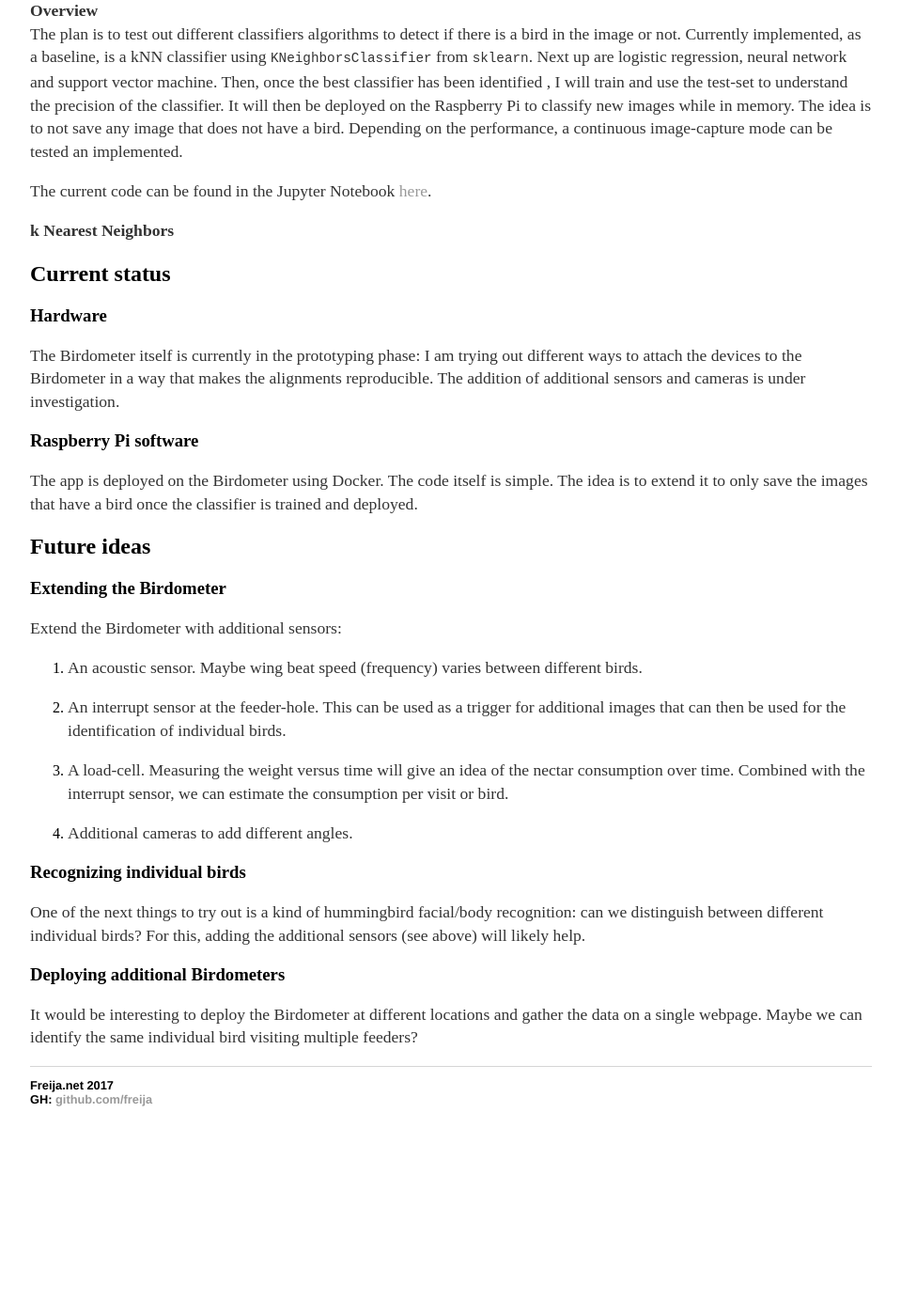
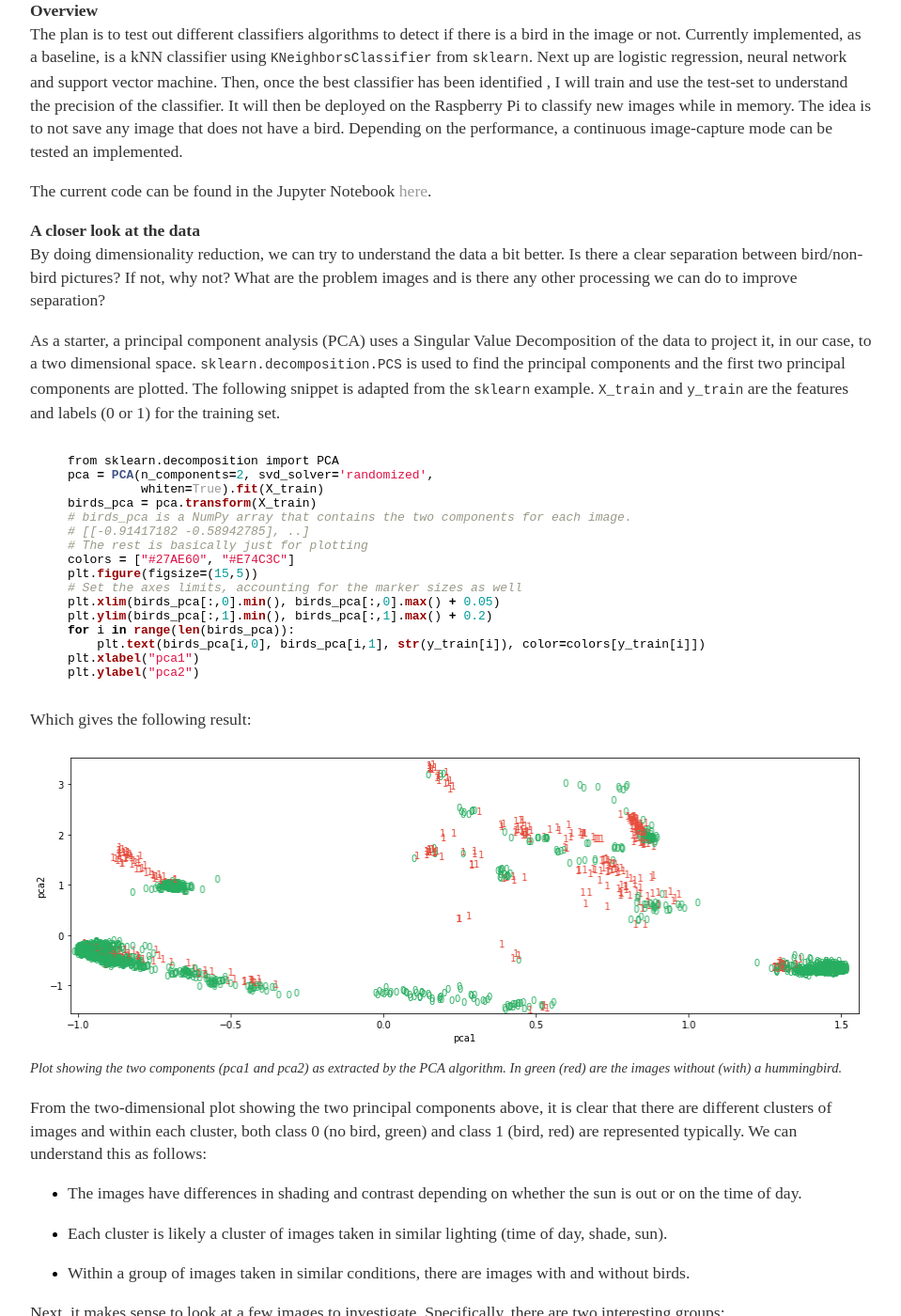
Before and after one commit to Freija/freija.github.io, a Jekyll site: the page built from _projects/2017-10-21_birdometer.md, in a window 1280 px wide and 1400 px high, scrolled down 5448 px. Shown: the whole window at 94% size, without its empty margins (160-1119 px from the left). Built offline with Jekyll 4.4.1, drawn with Linux system fonts in a browser that asks for light colours; before the commit the page ends 6685 px from its top, so only the background shows below that; some of the changed text lies outside the part shown.

Commit message:
birdometer project: add pca discussion

````diff
--- a/_projects/2017-10-21_birdometer.md
+++ b/_projects/2017-10-21_birdometer.md
@@ -153,7 +154,55 @@ Then, once the best classifier has been identified , I will train and use the te
 
 The current code can be found in the Jupyter Notebook [here](https://github.com/Freija/birdometer-ml/blob/master/code/Birdometer.ipynb).
 
-**k Nearest Neighbors**<br>
+**A closer look at the data**<br>
+By doing dimensionality reduction, we can try to understand the data a bit better. Is there a clear separation between bird/non-bird pictures? If not, why not? What are the problem images and is there any other processing we can do to improve separation?
+
+As a starter, a principal component analysis (PCA) uses a Singular Value Decomposition of the data to project it, in our case, to a two dimensional space. ```sklearn.decomposition.PCS``` is used to find the principal components and the first two principal components are plotted. The following snippet is adapted from the ```sklearn``` example. ```X_train``` and ```y_train``` are the features and labels (0 or 1) for the training set.
+
+{% highlight python %}
+from sklearn.decomposition import PCA
+pca = PCA(n_components=2, svd_solver='randomized',
+          whiten=True).fit(X_train)
+birds_pca = pca.transform(X_train)
+# birds_pca is a NumPy array that contains the two components for each image.
+# [[-0.91417182 -0.58942785], ..]
+# The rest is basically just for plotting
+colors = ["#27AE60", "#E74C3C"]
+plt.figure(figsize=(15,5))
+# Set the axes limits, accounting for the marker sizes as well
+plt.xlim(birds_pca[:,0].min(), birds_pca[:,0].max() + 0.05)
+plt.ylim(birds_pca[:,1].min(), birds_pca[:,1].max() + 0.2)
+for i in range(len(birds_pca)):
+    plt.text(birds_pca[i,0], birds_pca[i,1], str(y_train[i]), color=colors[y_train[i]])
+plt.xlabel("pca1")
+plt.ylabel("pca2")
+{% endhighlight %}
+Which gives the following result:
+<p>
+<img src="{{ site.baseurl }}/images/birdometer/pca.png" alt="preprocessed" style=" width: 99.5%;"/>
+<em><small>Plot showing the two components (pca1 and pca2) as extracted by the PCA algorithm. In green (red) are the images without (with) a hummingbird.</small></em>
+</p>
+From the two-dimensional plot showing the two principal components above, it is clear that there are different clusters of images and within each cluster, both class 0 (no bird, green) and class 1 (bird, red) are represented typically. We can understand this as follows:
+
+ - The images have differences in shading and contrast depending on whether the sun is out or on the time of day.
+
+ - Each cluster is likely a cluster of images taken in similar lighting (time of day, shade, sun).
+
+ - Within a group of images taken in similar conditions, there are images with and without birds.
+
+Next, it makes sense to look at a few images to investigate. Specifically, there are two interesting groups:
+
+ * group 1: pca1 < -0.5 and pca2 > 0.5. The classes are pretty well separated in this grouping.
+
+ * group 2: pca1 > 1.0 and pca2 < 0.0. The classes seem less well separated in this grouping.
+
+This following plot shows group 1 in blue and group 2 in purple.
+<p>
+<img src="{{ site.baseurl }}/images/birdometer/pca-groups.png" alt="preprocessed" style=" width: 99.5%;"/>
+<em><small>Plot showing the two components (pca1 and pca2) as extracted by the PCA algorithm. In green (red) are the images without (with) a hummingbird.</small></em>
+</p>
+
+This project page will be updated with more insights and results as they are being uncovered and produced!
 
 <div id='Deployment'/>
 ## Current status
````
Also changed, not shown: other parts of _projects/2017-10-21_birdometer.md (+1 -0 lines), images/birdometer/pca-groups.png (added), images/birdometer/pca.png (added).
